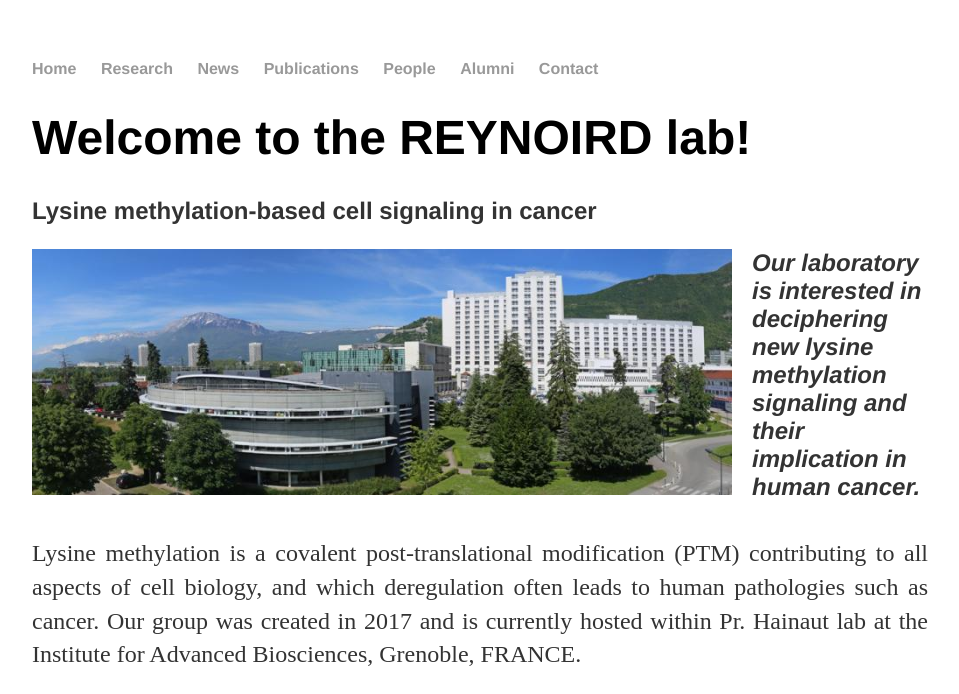
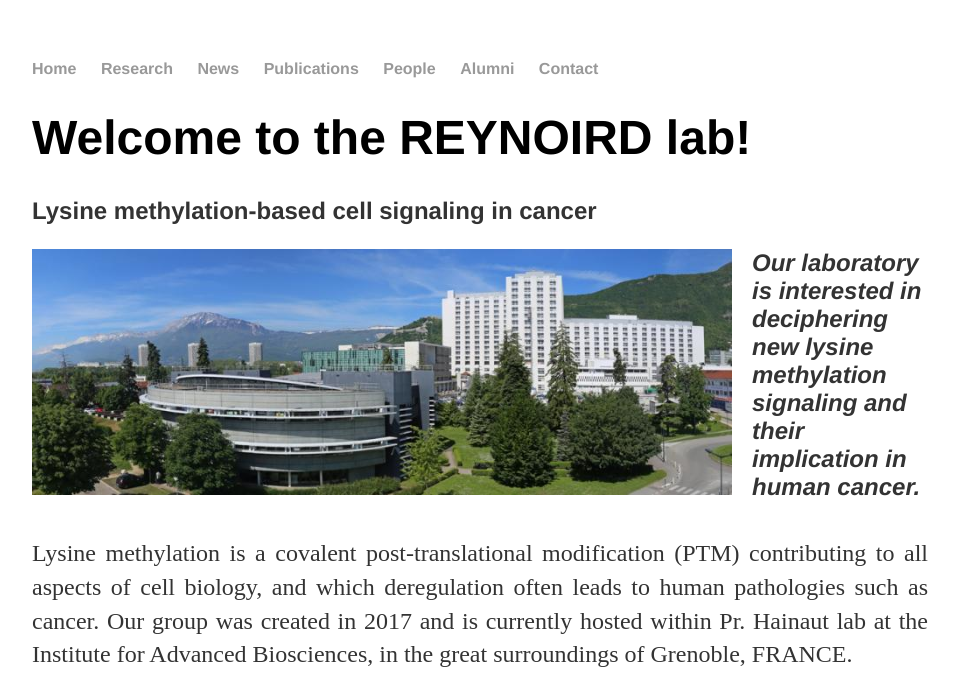
Before and after one commit to Reynoird-Lab/Reynoird-lab.github.io, a Jekyll site: the page built from index.html, in a window 1280 px wide, cut to the strip 0-694 px from the top of the page. Shown: the whole strip, without its empty margins (160-1119 px from the left). Built offline with Jekyll 4.4.1, drawn with Linux system fonts in a browser that asks for light colours; Markdown is read by kramdown in place of the engine named in the settings.

Commit message:
Update index.html

```diff
--- a/index.html
+++ b/index.html
@@ -12,7 +12,7 @@ title: REYNOIRD Lab
 
 <div><img src="Images/IAB.jpg" title="Reynoird lab IAB" align="left" width="700" style="margin: 0px 20px 0px 0px;"/><p align="bottom" align="justify"><i><h2>Our laboratory is interested in deciphering new lysine methylation signaling and their implication in human cancer.</p></i></h2>
 </div><div><p align="justify">Lysine methylation is a covalent post-translational modification (PTM) contributing to all aspects of cell biology, and which deregulation often leads to human pathologies such as cancer.
-	Our group was created in 2017 and is currently hosted within Pr. Hainaut lab at the Institute for Advanced Biosciences, Grenoble, FRANCE.</p> <br>
+	Our group was created in 2017 and is currently hosted within Pr. Hainaut lab at the Institute for Advanced Biosciences, in the great surroundings of Grenoble, FRANCE.</p> <br>
 <div><img src="Images/grenoblearea.jpg" title="Grenoble area" align="left" width="700" style="margin: 0px 20px 0px 0px;"/> </div>
 <p align="justify"><i>We would be extremely happy to welcome you in our laboratory for a student internship. We are also looking for a PhD student or a postdoctoral researcher: please provide your CV and a motivation letter describing your research interests. Feel free to contact us for any inquiries! </i>
 	</p>
```
